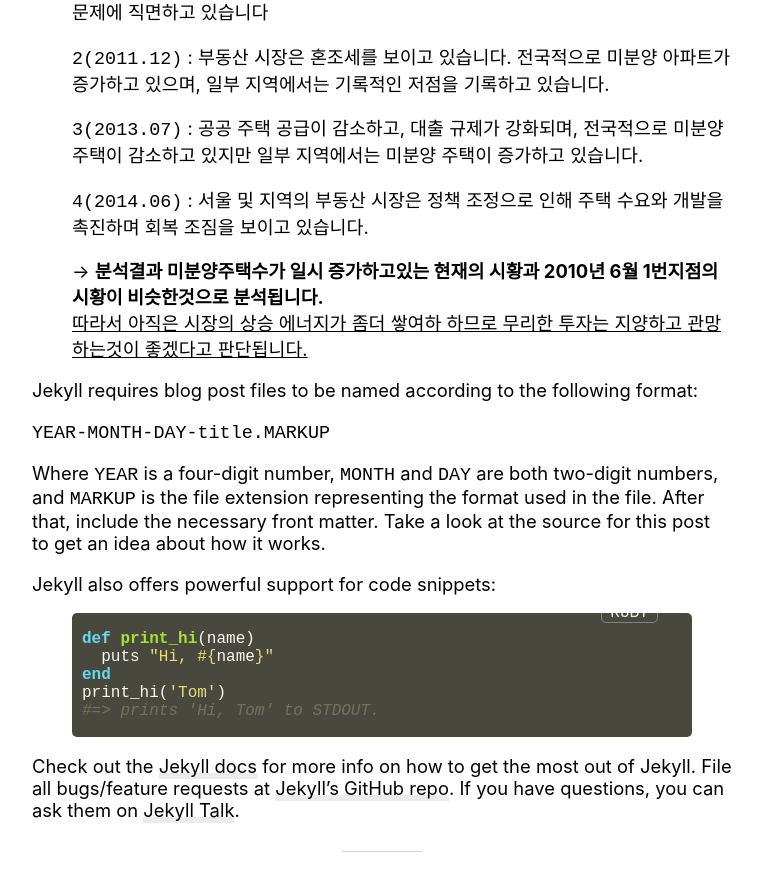
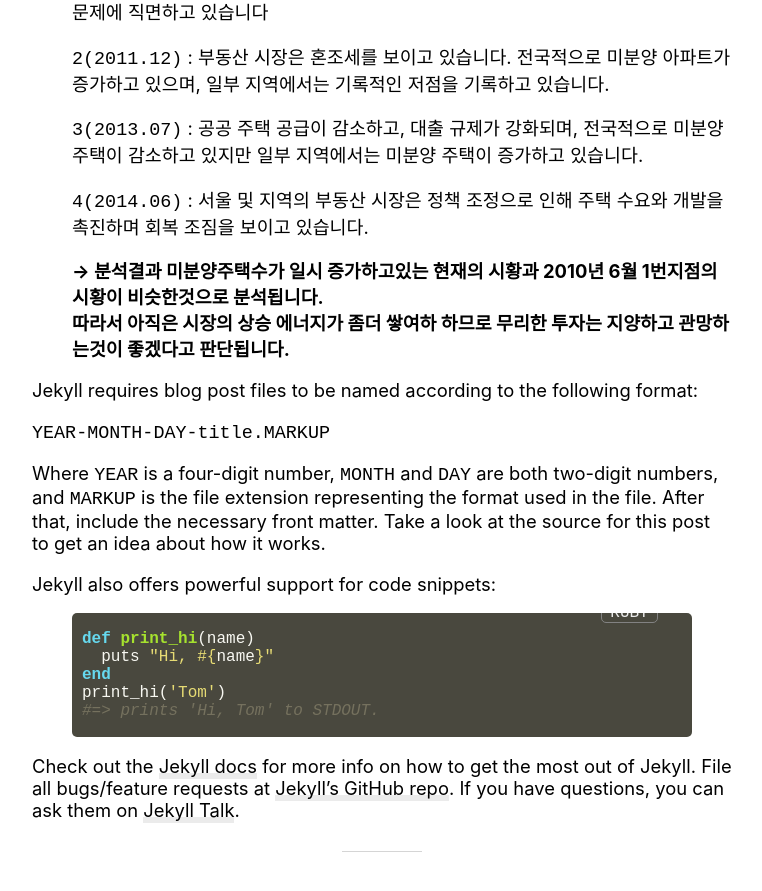
Before and after one commit to Timeleeh/skkufinal.github.io, a Jekyll site: the page built from _posts/2024-06-18-미분양 주택수와 주택가격 상관관계.md, in a window 1280 px wide and 900 px high, scrolled down 2268 px. Shown: the top 891 px of the window, without its empty margins (258-1020 px from the left). Built offline with Jekyll 4.4.1, drawn with Linux system fonts in a browser that asks for light colours; nearby versions of some CDN libraries; comment, search, counter and statistics services are not loaded.

```diff
--- a/_posts/2024-06-18-미분양 주택수와 주택가격 상관관계.md
+++ b/_posts/2024-06-18-미분양 주택수와 주택가격 상관관계.md
@@ -66,8 +66,8 @@ categories: jekyll update
 
    `4(2014.06)` : 서울 및 지역의 부동산 시장은 정책 조정으로 인해 주택 수요와 개발을 촉진하며 회복 조짐을 보이고 있습니다.
 
-   → __분석결과 미분양주택수가 일시 증가하고있는 현재의 시황과 2010년 6월 1번지점의 시황이 비슷한것으로 분석됩니다.__<br>
-     <u>따라서 아직은 시장의 상승 에너지가 좀더 쌓여하 하므로 무리한 투자는 지양하고 관망하는것이 좋겠다고 판단됩니다.</u>
+   __→ 분석결과 미분양주택수가 일시 증가하고있는 현재의 시황과 2010년 6월 1번지점의 시황이 비슷한것으로 분석됩니다.__<br>
+     __따라서 아직은 시장의 상승 에너지가 좀더 쌓여하 하므로 무리한 투자는 지양하고 관망하는것이 좋겠다고 판단됩니다.__
 
 
 Jekyll requires blog post files to be named according to the following format:
```
